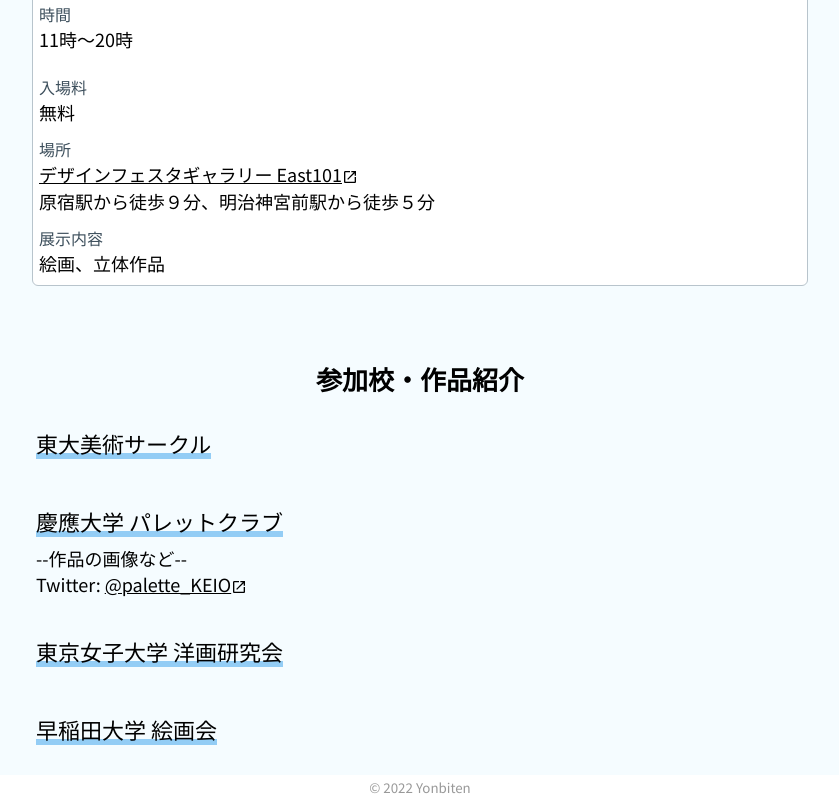
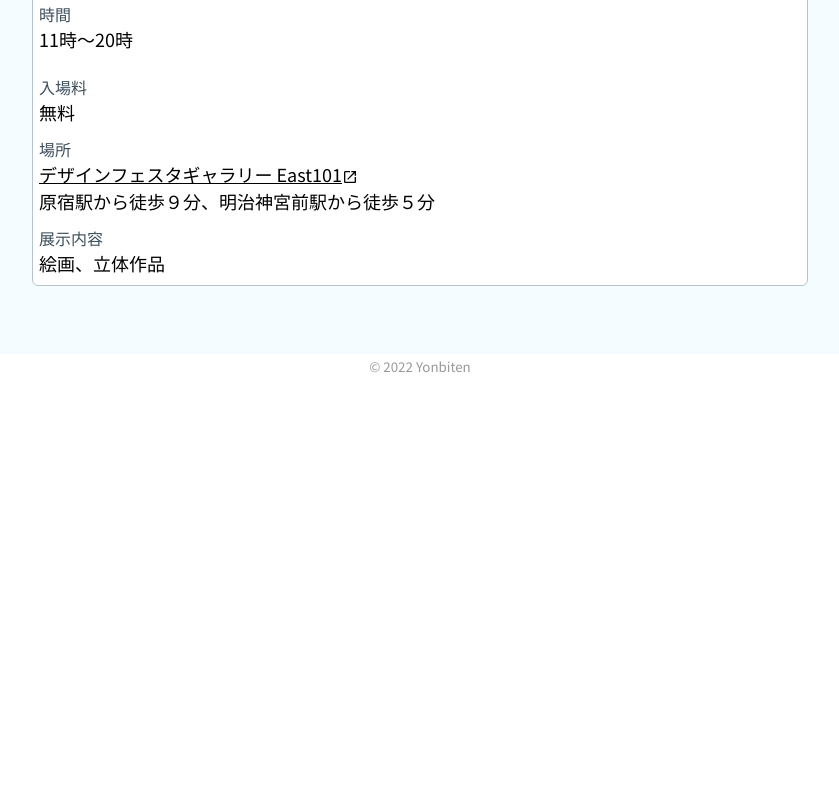
Before and after one commit to Shinchan-git/yonbiten2022, a Next.js app: page / in a window 1280 px wide. Shown: the part 545-1345 px from the top of the page, without its empty margins (220-1059 px from the left). After the commit the page ends 924 px from the top, so only its background shows below. Built offline with nearby package versions, Linux system fonts and the light colour scheme; a web font is replaced by a local one.

Commit message:
add: Basic information

```diff
--- a/components/templates/IndexPage.tsx
+++ b/components/templates/IndexPage.tsx
@@ -18,7 +18,7 @@
       <TopInformation />
       <Spacer size={50} />
 
-      <Works />
+      {/* <Works /> */}
 
       <Spacer size={18} />
     </React.Fragment>
```
